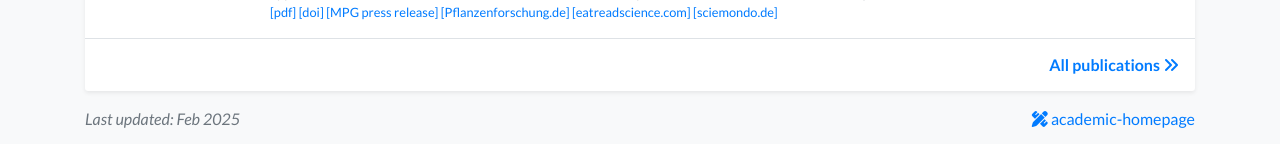
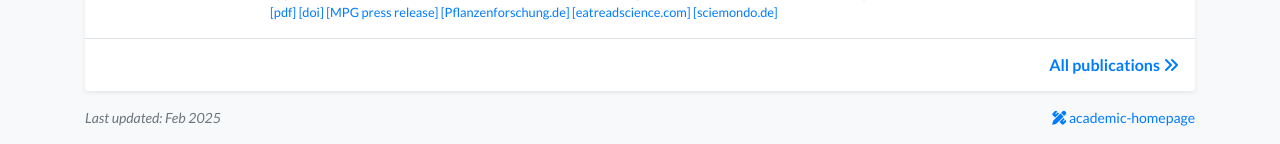
Before and after one commit to micromole/micromole.github.io, a Jekyll site: the page built from index.html, in a window 1280 px wide and 1400 px high, scrolled down 569 px. Shown: the part 1253-1397 px from the top of the window. Built offline with Jekyll 4.4.1, drawn with Linux system fonts in a browser that asks for light colours; nearby versions of some CDN libraries; comment, search, counter and statistics services are not loaded; a style sheet for code colours, icons or effects is not loaded.

Commit message:
Update global.css

```diff
--- a/assets/css/global.css
+++ b/assets/css/global.css
@@ -66,3 +66,6 @@ div.lazy {
 .email-text {
     font-family: Courier, monospace;
 }
+.footer .text-muted {
+    font-size: 14px; /* Adjust as needed */
+}
```
